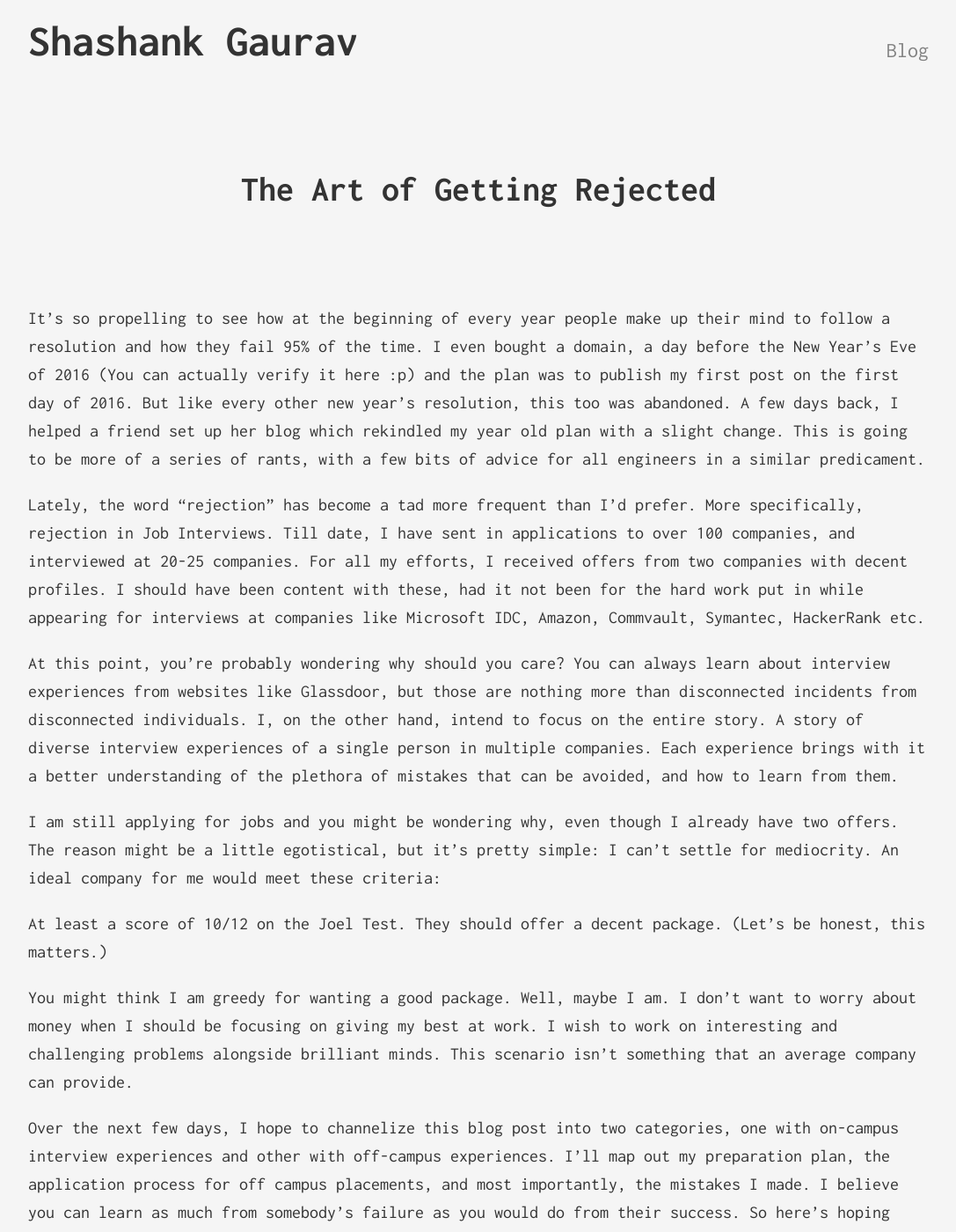
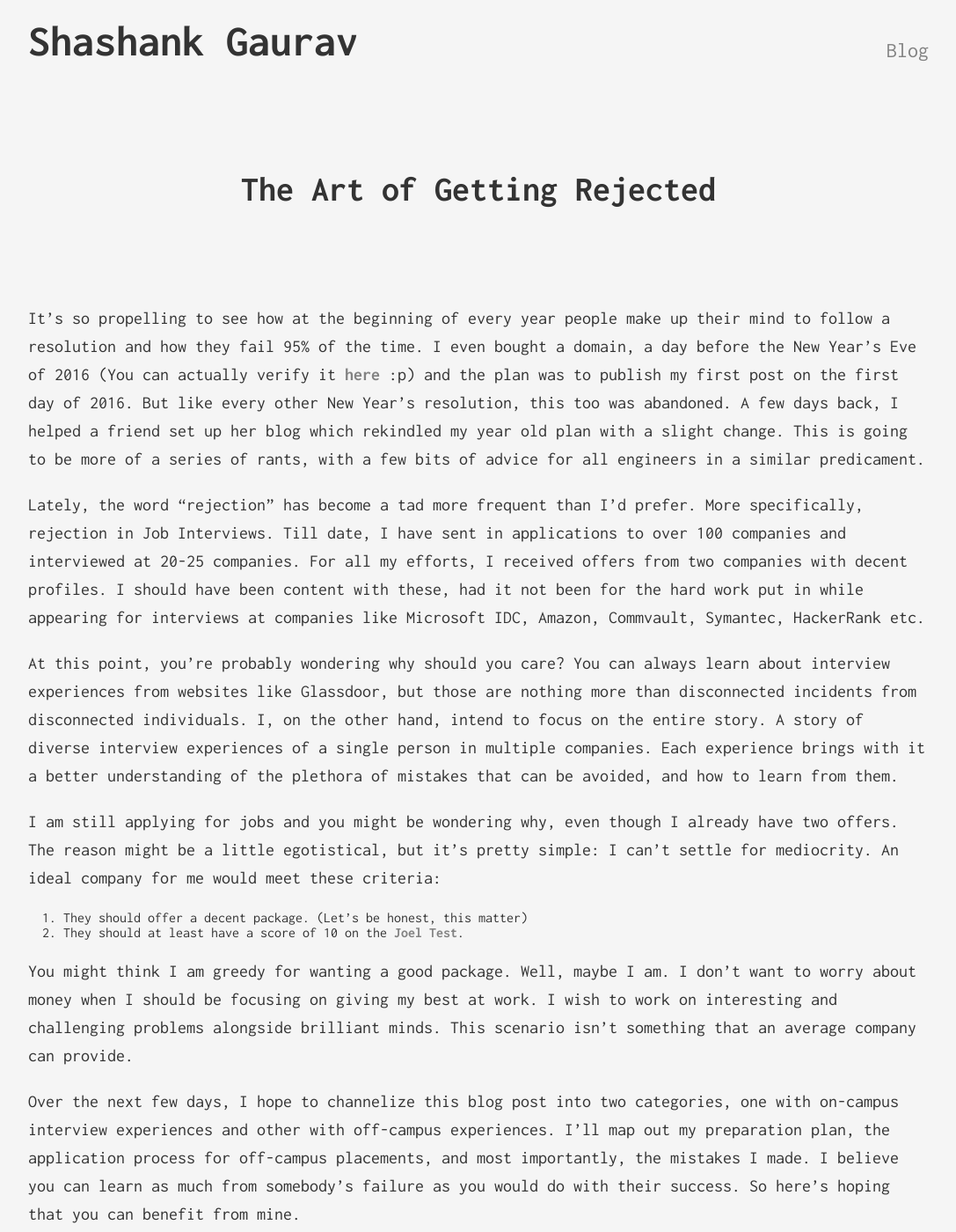
Before and after one commit to shashank19gaurav/blog, a Jekyll site: the page built from _posts/2017-04-24-the-art-of-getting-rejected.md, in a window 1280 px wide and 1400 px high. Shown: the whole window at 88% size, without its empty margins (96-1183 px from the left). Built offline with Jekyll 4.4.1, drawn with Linux system fonts in a browser that asks for light colours; comment, search, counter and statistics services are not loaded; some of the changed text lies outside the part shown.

Commit message:
Add formatting for the first blog post

```diff
--- a/_posts/2017-04-24-the-art-of-getting-rejected.md
+++ b/_posts/2017-04-24-the-art-of-getting-rejected.md
@@ -2,17 +2,17 @@
 layout: post
 title: "The Art of Getting Rejected"
 ---
-It's so propelling to see how at the beginning of every year people make up their mind to follow a resolution and how they fail 95% of the time. I even bought a domain, a day before the New Year’s Eve of 2016 (You can actually verify it here :p) and the plan was to publish my first post on the first day of 2016.  But like every other new year’s resolution, this too was abandoned. A few days back, I helped a friend set up her blog which rekindled my year old plan with a slight change. This is going to be more of a series of rants, with a few bits of advice for all engineers in a similar predicament.
+It's so propelling to see how at the beginning of every year people make up their mind to follow a resolution and how they fail 95% of the time. I even bought a domain, a day before the New Year’s Eve of 2016 (You can actually verify it [here](https://who.is/whois/shashankgaurav.com) :p) and the plan was to publish my first post on the first day of 2016.  But like every other New Year’s resolution, this too was abandoned. A few days back, I helped a friend set up her blog which rekindled my year old plan with a slight change. This is going to be more of a series of rants, with a few bits of advice for all engineers in a similar predicament.
 
-Lately, the word “rejection” has become a tad more frequent than I’d prefer.  More specifically, rejection in Job Interviews. Till date, I have sent in applications to over 100 companies, and interviewed at 20-25 companies. For all my efforts, I received offers from two companies with decent profiles. I should have been content with these, had it not been for the hard work put in while appearing for interviews at companies like Microsoft IDC, Amazon, Commvault, Symantec, HackerRank etc.
+Lately, the word “rejection” has become a tad more frequent than I’d prefer.  More specifically, rejection in Job Interviews. Till date, I have sent in applications to over 100 companies and interviewed at 20-25 companies. For all my efforts, I received offers from two companies with decent profiles. I should have been content with these, had it not been for the hard work put in while appearing for interviews at companies like Microsoft IDC, Amazon, Commvault, Symantec, HackerRank etc.
 
 At this point, you’re probably wondering why should you care? You can always learn about interview experiences from websites like Glassdoor, but those are nothing more than disconnected incidents from disconnected individuals. I, on the other hand, intend to focus on the entire story. A story of diverse interview experiences of a single person in multiple companies. Each experience brings with it a better understanding of the plethora of mistakes that can be avoided, and how to learn from them.
 
 I am still applying for jobs and you might be wondering why, even though I already have two offers. The reason might be a little egotistical, but it's pretty simple: I can't settle for mediocrity. An ideal company for me would meet these criteria:
 
-At least a score of 10/12 on the Joel Test.
-They should offer a decent package. (Let's be honest, this matters.)
+1. They should offer a decent package. (Let's be honest, this matter)
+2. They should at least have a score of 10 on the [Joel Test](https://www.joelonsoftware.com/2000/08/09/the-joel-test-12-steps-to-better-code/).
 
 You might think I am greedy for wanting a good package. Well, maybe I am. I don’t want to worry about money when I should be focusing on giving my best at work. I wish to work on interesting and challenging problems alongside brilliant minds. This scenario isn't something that an average company can provide.
 
-Over the next few days, I hope to channelize this blog post into two categories, one with on-campus interview experiences and other with off-campus experiences. I’ll map out my preparation plan, the application process for off campus placements, and most importantly, the mistakes I made. I believe you can learn as much from somebody’s failure as you would do from their success. So here's hoping that you can benefit from mine.
+Over the next few days, I hope to channelize this blog post into two categories, one with on-campus interview experiences and other with off-campus experiences. I’ll map out my preparation plan, the application process for off-campus placements, and most importantly, the mistakes I made. I believe you can learn as much from somebody’s failure as you would do with their success. So here's hoping that you can benefit from mine.
```
